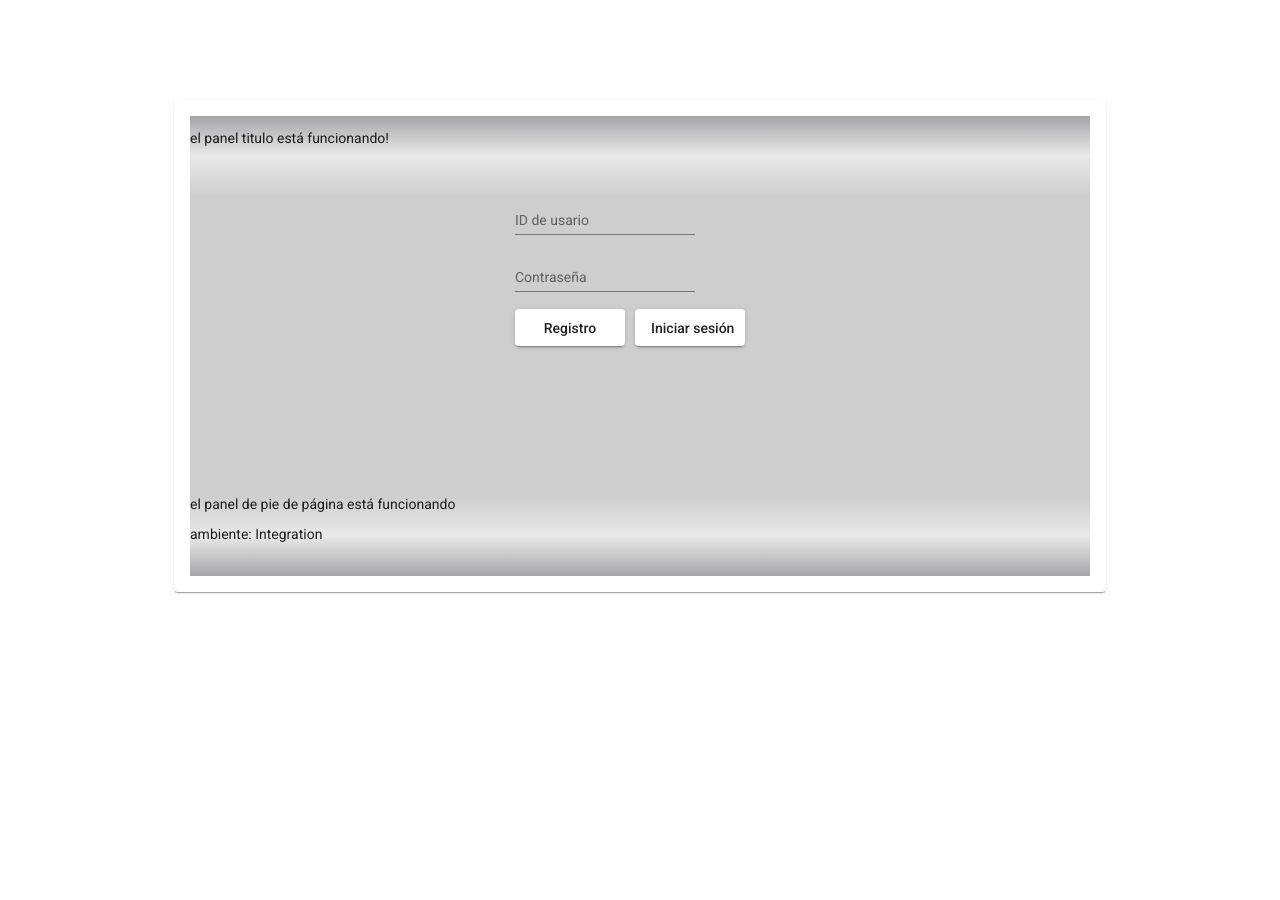
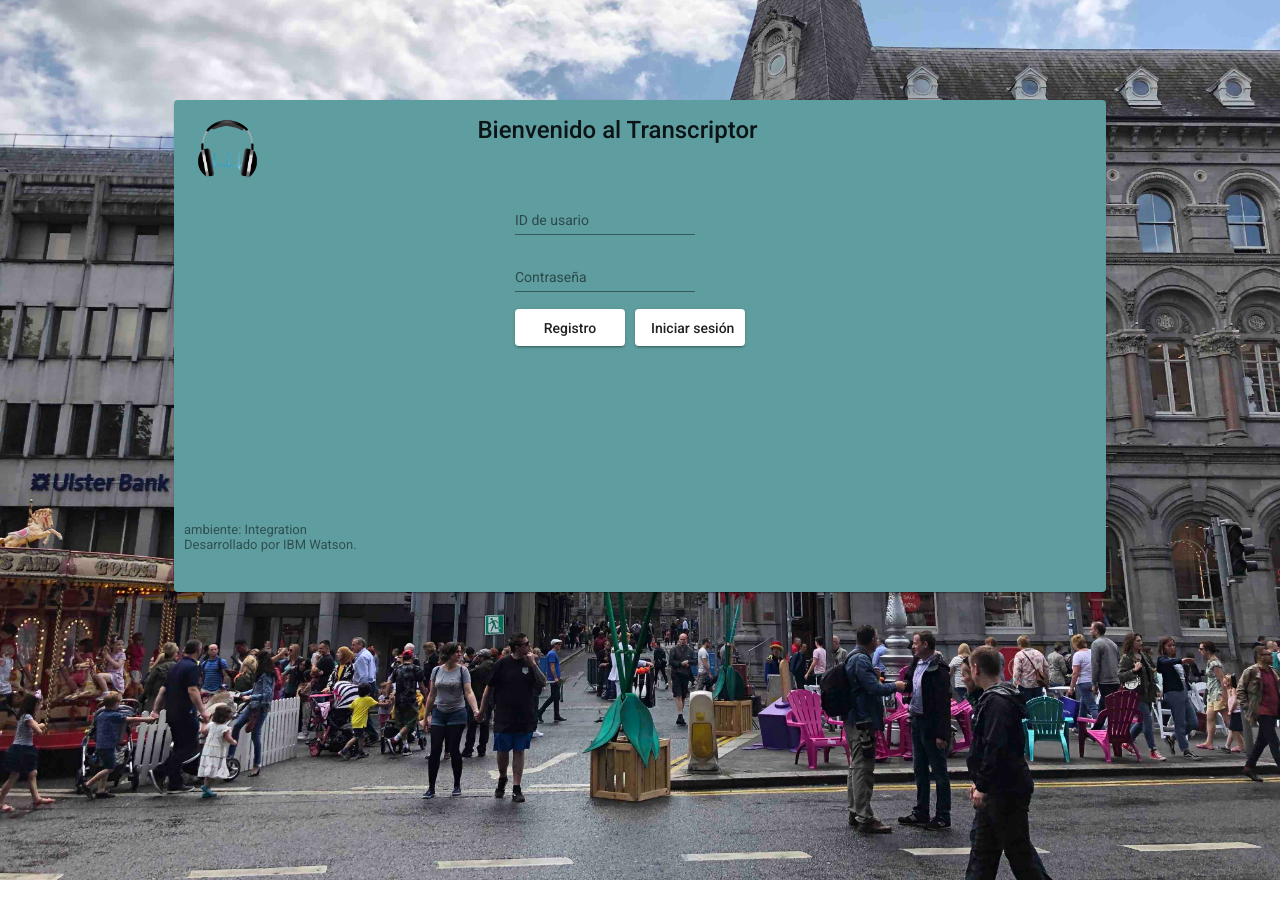
Before and after one commit to obriena/TextoAVoz, an Angular app in the folder angular/transcribir/: page /login in a window 1280 px wide. Built offline with nearby package versions, Linux system fonts and the light colour scheme.

Commit message:
Interfaz de usuario polaco

```diff
--- a/angular/transcribir/src/app/app.component.css
+++ b/angular/transcribir/src/app/app.component.css
@@ -1,6 +1,6 @@
 .header-panel {
-    background: rgb(166,166,168);
-    background: linear-gradient(180deg, rgba(166,166,168,1), rgba(166,166,168,25%), rgba(206,206,206,1) 100%);
+    /* background: rgb(166,166,168);
+    background: linear-gradient(180deg, rgba(166,166,168,1), rgba(166,166,168,25%), rgba(206,206,206,1) 100%); */
     height: 80px;
     flex-direction: row;
     box-sizing: border-box;
@@ -12,11 +12,12 @@
     margin-top: 100px;
     margin-left: auto;
     margin-right: auto;
+    background-color:cadetblue;
     width: 900px;
 }
 .footer-panel {
-    background: rgb(166,166,168);
-    background: linear-gradient(0deg, rgba(166,166,168,1), rgba(166,166,168,25%), rgba(206,206,206,1) 100%);
+    /* background: rgb(166,166,168);
+    background: linear-gradient(0deg, rgba(166,166,168,1), rgba(166,166,168,25%), rgba(206,206,206,1) 100%); */
     height: 80px;
     flex-direction: row;
     box-sizing: border-box;
--- a/angular/transcribir/src/app/app.component.html
+++ b/angular/transcribir/src/app/app.component.html
@@ -1,12 +1,10 @@
 <mat-card class="card-demo">
+  <div fxflex="100%" class="header-panel">
+      <app-header-widget></app-header-widget>
+  </div>
   <mat-card-content>
     <div class="containerX">
       <div fxlayout="row">
-        <div fxflex="100%" class="header-panel">
-            <app-header-widget></app-header-widget>
-        </div>
-      </div>
-      <div fxlayout="row" style="background: #CECECE">
         <div [fxLayout]="cols.firstCol"
               [fxLayout.xs]="cols.firstColXs"
               [fxLayout.md]="cols.firstColMd"
@@ -32,11 +30,11 @@
           <div fxFlex><app-right-widget></app-right-widget></div>
         </div>
       </div>
-      <div fxlayout="row">
-          <div fxflex="100%" class="footer-panel">
-              <app-footer-widget></app-footer-widget>
-          </div>
-        </div>
     </div>
   </mat-card-content>
+  <mat-card-footer>
+    <div fxflex="100%" class="footer-panel" style="padding: 10px;">
+        <app-footer-widget></app-footer-widget>
+    </div>
+  </mat-card-footer>
 </mat-card>
--- a/angular/transcribir/src/app/capture-audio-widget/capture-audio-widget.component.html
+++ b/angular/transcribir/src/app/capture-audio-widget/capture-audio-widget.component.html
@@ -10,4 +10,7 @@
     <br/>
     <button type="submit">Upload</button>
   </form>
+  <div id="transDiv">
+    {{transcription}}
+  </div>
 </div>
--- a/angular/transcribir/src/app/capture-audio-widget/capture-audio-widget.component.ts
+++ b/angular/transcribir/src/app/capture-audio-widget/capture-audio-widget.component.ts
@@ -19,7 +19,7 @@ export class CaptureAudioWidgetComponent implements OnInit, AfterViewInit {
   fileUploadUrl: string;
   uploadForm: FormGroup;
   loggedInUser: User;
-
+  transcription: string = "";
   constructor(private formBuilder: FormBuilder,
               private httpClient: HttpClient,
               private userDataStore: UserDataStoreService,
@@ -68,9 +68,14 @@ export class CaptureAudioWidgetComponent implements OnInit, AfterViewInit {
       (res) => {
         console.log(res);
         if (res['status']){
+          //TODO: broadcast to the mediaDataStore that we have a new entry
           let trans: string = res['message'];
           let transJson = JSON.parse(trans);
-          window.alert(transJson["results"][0]["alternatives"][0]["transcript"]);
+          for (let index = 0; index < transJson["results"][0]["alternatives"].length; index++) {
+            let alt = transJson["results"][0]["alternatives"][index];
+            this.transcription = this.transcription.concat("Confianza: " + alt["confidence"],"\n", alt["transcript"]);
+
+          }
         }
 
       },
--- a/angular/transcribir/src/app/footer-widget/footer-widget.component.css
+++ b/angular/transcribir/src/app/footer-widget/footer-widget.component.css
@@ -0,0 +1,4 @@
+#footerDiv {
+    font-size: small;
+    color: darkslategray;
+}
--- a/angular/transcribir/src/app/footer-widget/footer-widget.component.html
+++ b/angular/transcribir/src/app/footer-widget/footer-widget.component.html
@@ -1,2 +1,4 @@
-el panel de pie de página está funcionando<br/>
-<p>ambiente: {{ env.name }}</p>
+<div id="footerDiv">
+ambiente: {{ env.name }}<br/>
+Desarrollado por IBM Watson.
+</div>
--- a/angular/transcribir/src/app/header-widget/header-widget.component.css
+++ b/angular/transcribir/src/app/header-widget/header-widget.component.css
@@ -0,0 +1,3 @@
+#weclomeMessage{
+    text-align: right;
+}
--- a/angular/transcribir/src/app/header-widget/header-widget.component.html
+++ b/angular/transcribir/src/app/header-widget/header-widget.component.html
@@ -1,7 +1,17 @@
-<p>
-  el panel titulo está funcionando!
-  <br/>
-</p>
-  <div *ngIf="loggedInUser">
-    Bienvenidos {{loggedInUser.firstName}} {{loggedInUser.lastName}}
-  </div>
+<mat-card-title style="width: 900px;" >
+    <div style="width: 15%; float: left;">
+        <img src="../../assets/images/logo.png" alt="logo" style="width:75px;"/>
+    </div>
+    <div style="width: 65%; text-align: center;float: left;">
+            Bienvenido al Transcriptor
+    </div>
+    <div style="width: 20%; float: left;">
+
+    </div>
+</mat-card-title>
+
+<mat-card-subtitle>
+    <div *ngIf="loggedInUser" id="welcomeMessage">
+        Hola {{loggedInUser.firstName}} {{loggedInUser.lastName}}
+      </div>
+</mat-card-subtitle>
--- a/angular/transcribir/src/app/right-widget/right-widget.component.html
+++ b/angular/transcribir/src/app/right-widget/right-widget.component.html
@@ -1,4 +1,5 @@
 <div *ngIf="loggedInUser">
+    <div>Transcripciones</div>
     <ul>
       <li *ngFor="let media of mediaFiles" (click)="onSelect(media)">
         {{media.fileName}}
--- a/angular/transcribir/src/styles.css
+++ b/angular/transcribir/src/styles.css
@@ -1,4 +1,11 @@
 /* You can add global styles to this file, and also import other style files */
 
 html, body { height: 100%; }
-body { margin: 0; font-family: Roboto, "Helvetica Neue", sans-serif; }
+body {
+    margin: 0;
+    font-family: Roboto, "Helvetica Neue", sans-serif;
+    background-image: url("assets/images/dublin_low.jpg");
+    background-position: center; /* Center the image */
+    background-repeat: no-repeat; /* Do not repeat the image */
+    background-size: cover;
+}
```
Also changed, not shown: angular/transcribir/src/assets/images/dublin_low.jpg (added), angular/transcribir/src/assets/images/logo.png (added).
